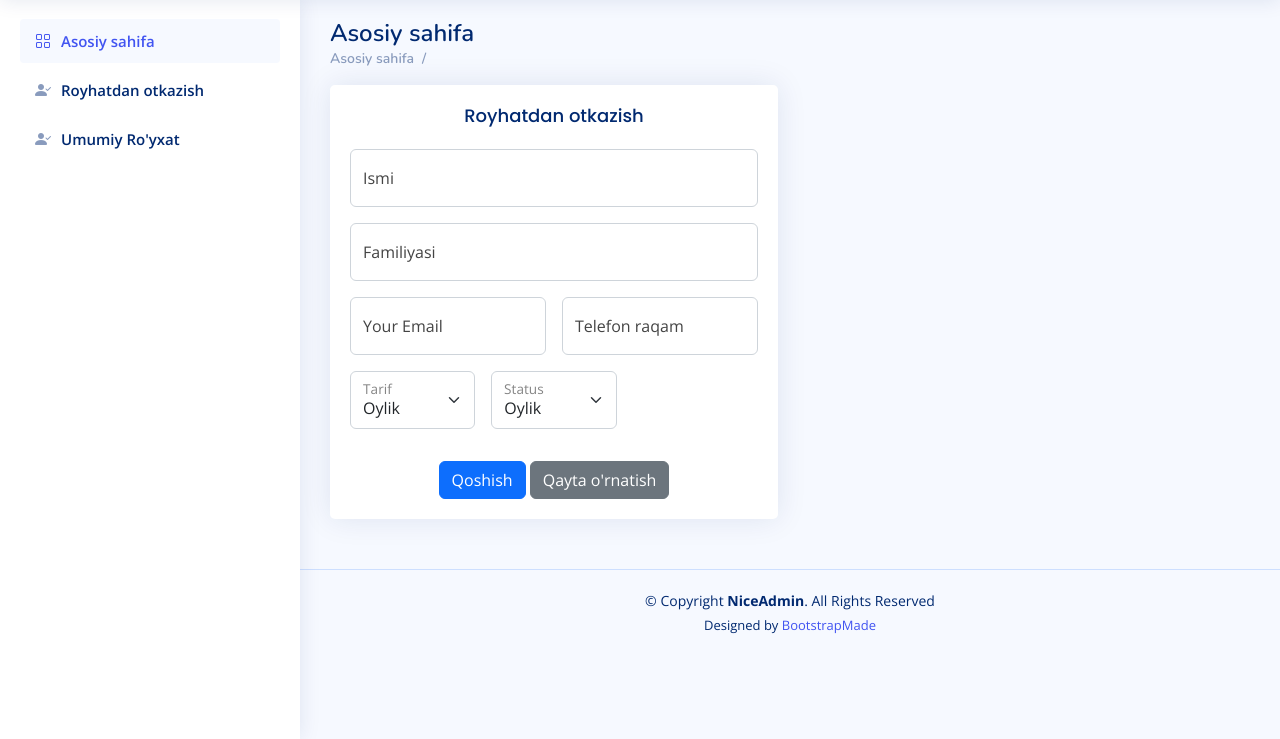
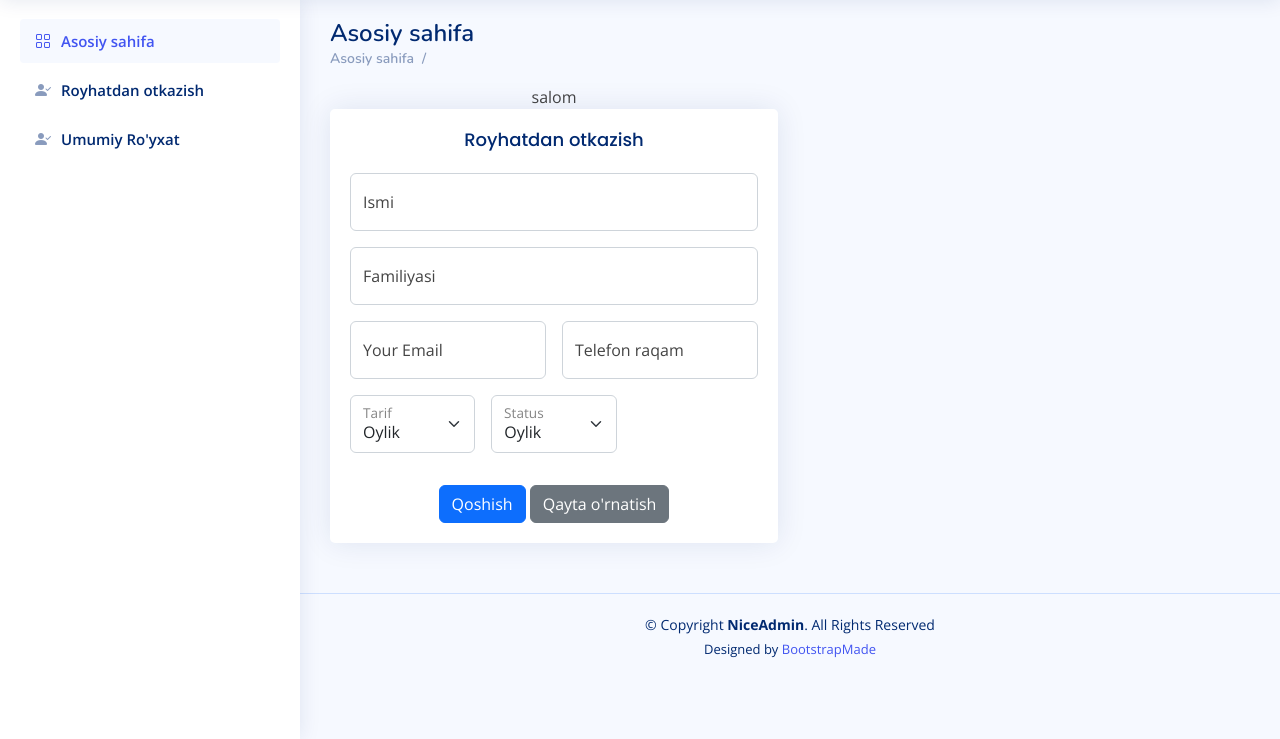
Before and after one commit to Abdulhamid51/fitnes_crm, a Django app: page /register in a window 1280 px wide. Shown: the part 61-800 px from the top of the page. Run offline with Django 3.2, Linux system fonts and the light colour scheme; some libraries are stand-ins or nearby versions.

Commit message:
Update register.html

```diff
--- a/templates/register.html
+++ b/templates/register.html
@@ -18,7 +18,7 @@
       <div class="row">
         <div class=" card-1 col-lg-6  ml-5  " >
 
-
+          salom
 
           <div class="card">
             <div class="card-body">
```
